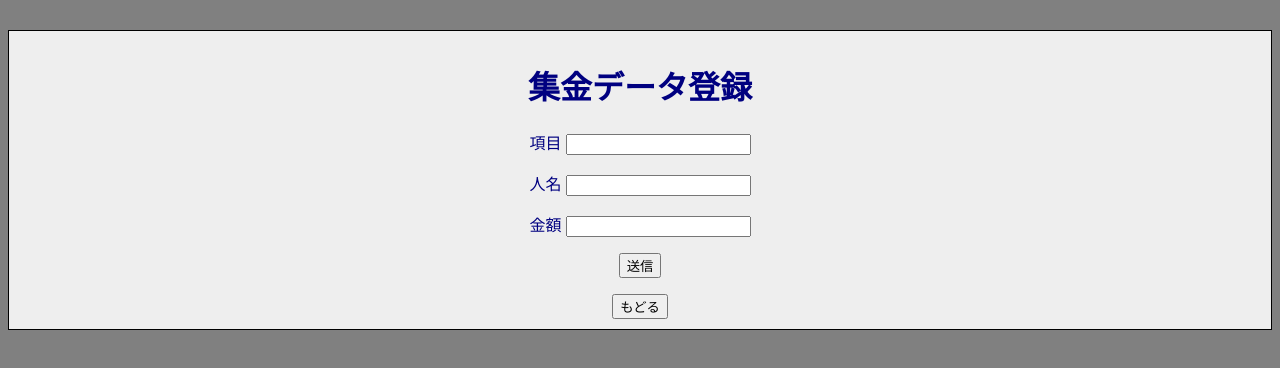
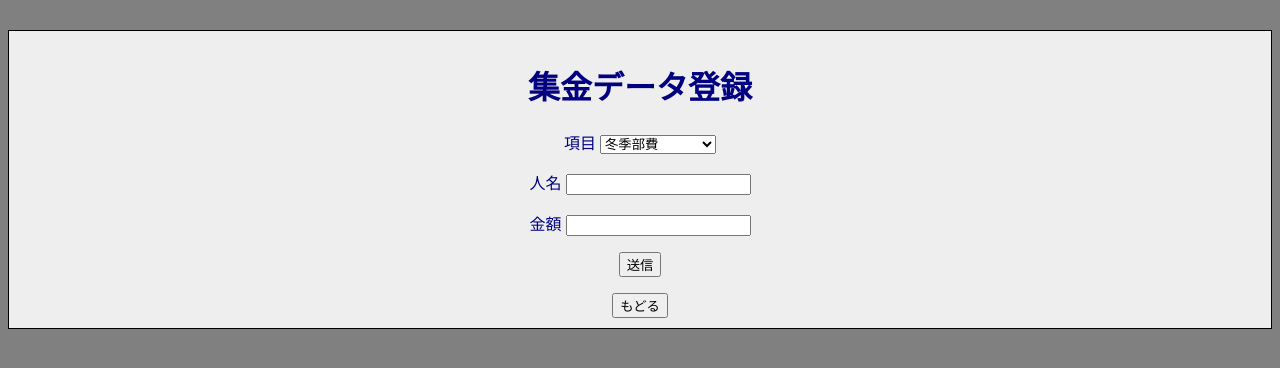
Before and after one commit to Wish-man/Syukin-memo-app, a plain HTML site: page post_data.html in a window 1280 px wide. Drawn offline with Linux system fonts and the light colour scheme.

```diff
--- a/post_data.html
+++ b/post_data.html
@@ -10,7 +10,18 @@
     <h1>集金データ登録</h1>
     <form method="post" action="https://script.google.com/macros/s/AKfycbypYM-5bvCBh-y8Uttsl3eyJ1boTBlj1WGtzG5O63dxAEps_1c/exec">
       <p>
-        <label>項目 <input type="text" name="category"></label>
+        <!--<label>項目 <input type="text" name="category"></label>-->
+        <label>
+          項目
+          <select name="category" type="text">
+            <option value="冬季部費">冬季部費</option>
+            <option value="月次部費">月次部費</option>
+            <option value="艇購入基金">艇購入基金</option>
+            <option value="個人立替精算">個人立替精算</option>
+            <option value="七大戦レセプ費">七大戦レセプ費</option>
+            <option value="470協会登録費">470協会登録費</option>
+          </select>
+        </label>
       </p>
       <p>
         <label>人名 <input type="text" name="name"></label>
```
